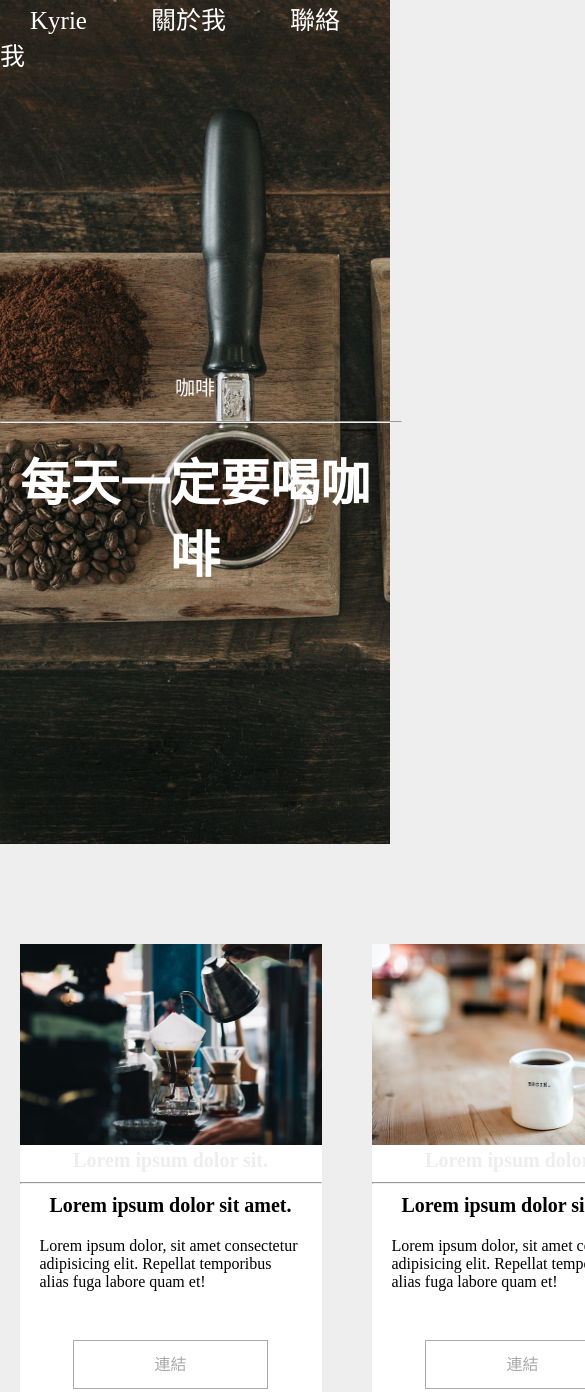
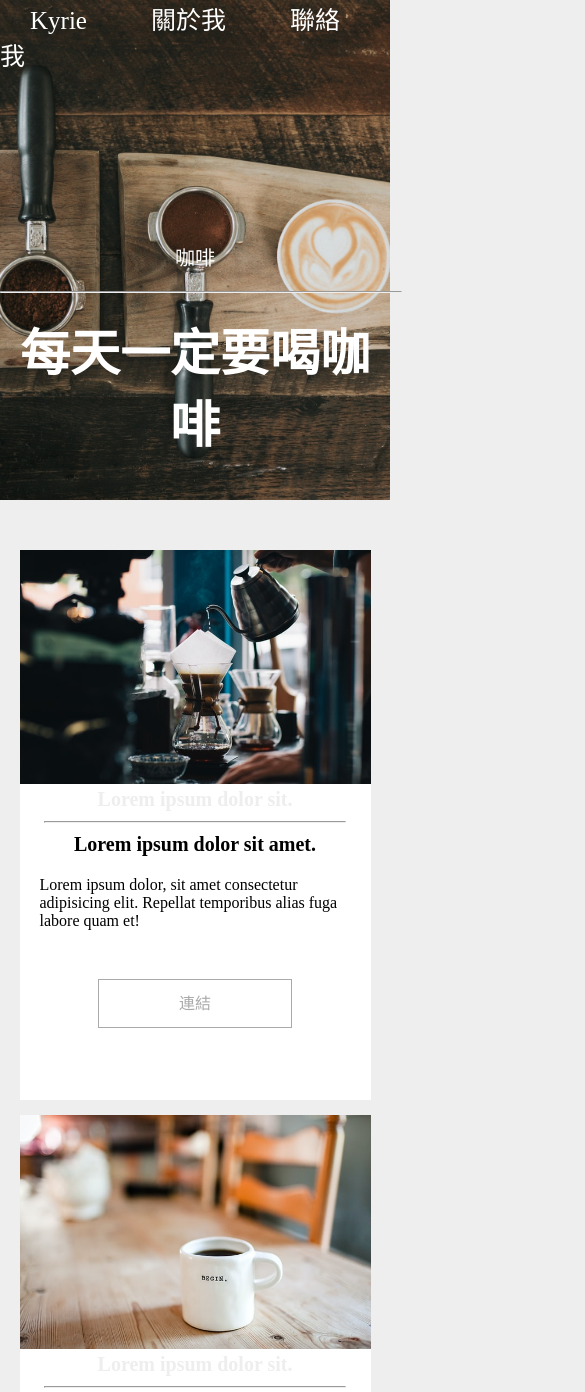
Before and after one commit to KyrieHaveGoodDay/2021Coffee, a plain HTML site: page index.html in a window 390 px wide. Shown: the top 1392 px of the page, 585 px wide, since content can reach past the window. Drawn offline with Linux system fonts and the light colour scheme.

Commit message:
iphone update

```diff
--- a/style.css
+++ b/style.css
@@ -27,6 +27,11 @@ body {
         background-position: -250px 0px;
     }
 }
+@media screen and (max-width: 414px) {
+    .banner {
+        height: 500px;
+    }
+}
 
 nav > a {
     color: #fff;
@@ -42,6 +47,11 @@ nav > a {
     color: #fff;
     text-align: center;
     margin-top: 300px;
+}
+@media screen and (max-width: 414px) {
+    .banner_text {
+        margin-top: 170px;
+    }
 }
 .banner_text > p {
     font-size: 20px;
@@ -64,10 +74,17 @@ nav > a {
     gap: 100px;
     padding: 100px 0;
 }
+
 @media screen and (max-width: 768px) {
     .new {
         width: 90%;
         gap: 50px;
+    }
+}
+@media screen and (max-width: 414px) {
+    .new {
+        display: block;
+        padding: 50px 0;
     }
 }
 .new_box {
@@ -80,6 +97,12 @@ nav > a {
 @media screen and (max-width: 768px) {
     .new_box {
         height: 550px;
+    }
+}
+@media screen and (max-width: 414px) {
+    .new_box {
+        width: 100%;
+        margin-bottom: 15px;
     }
 }
 .new_box > img {
```
